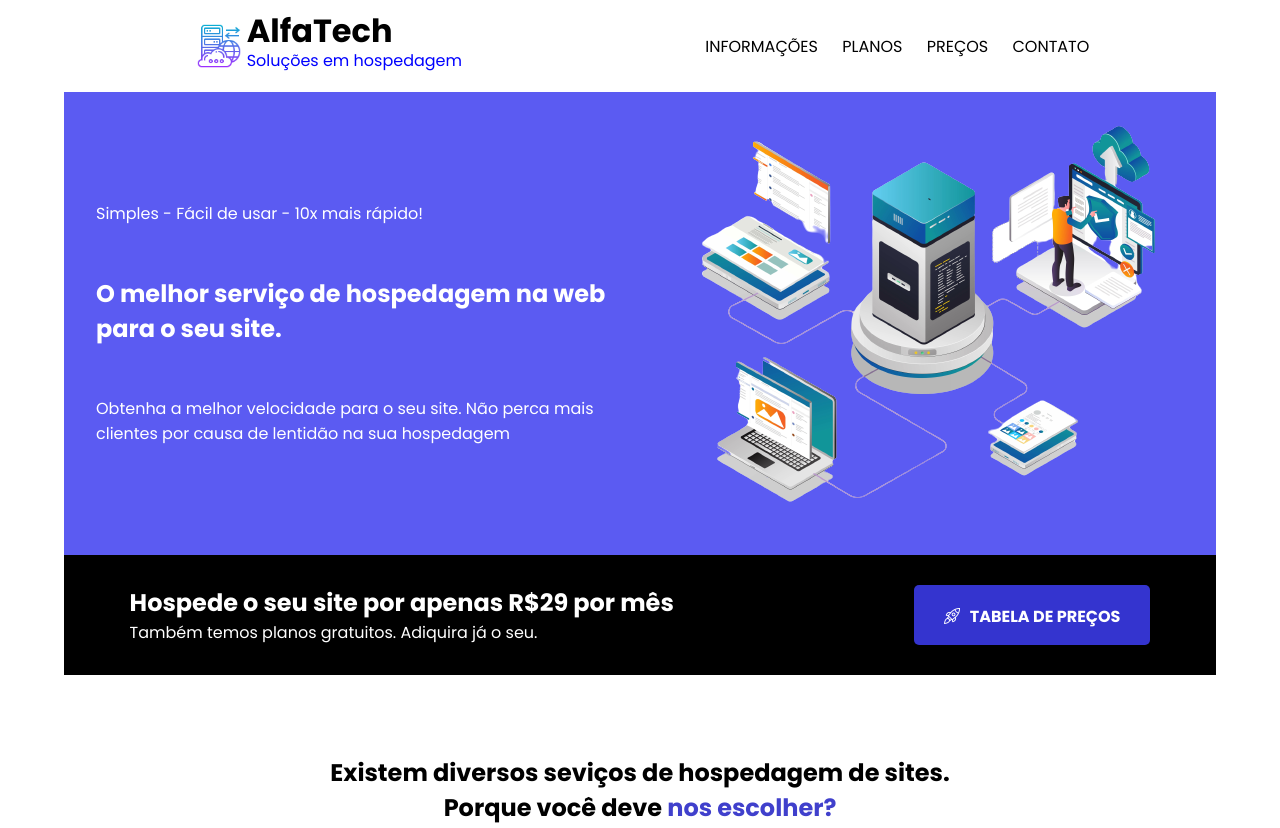
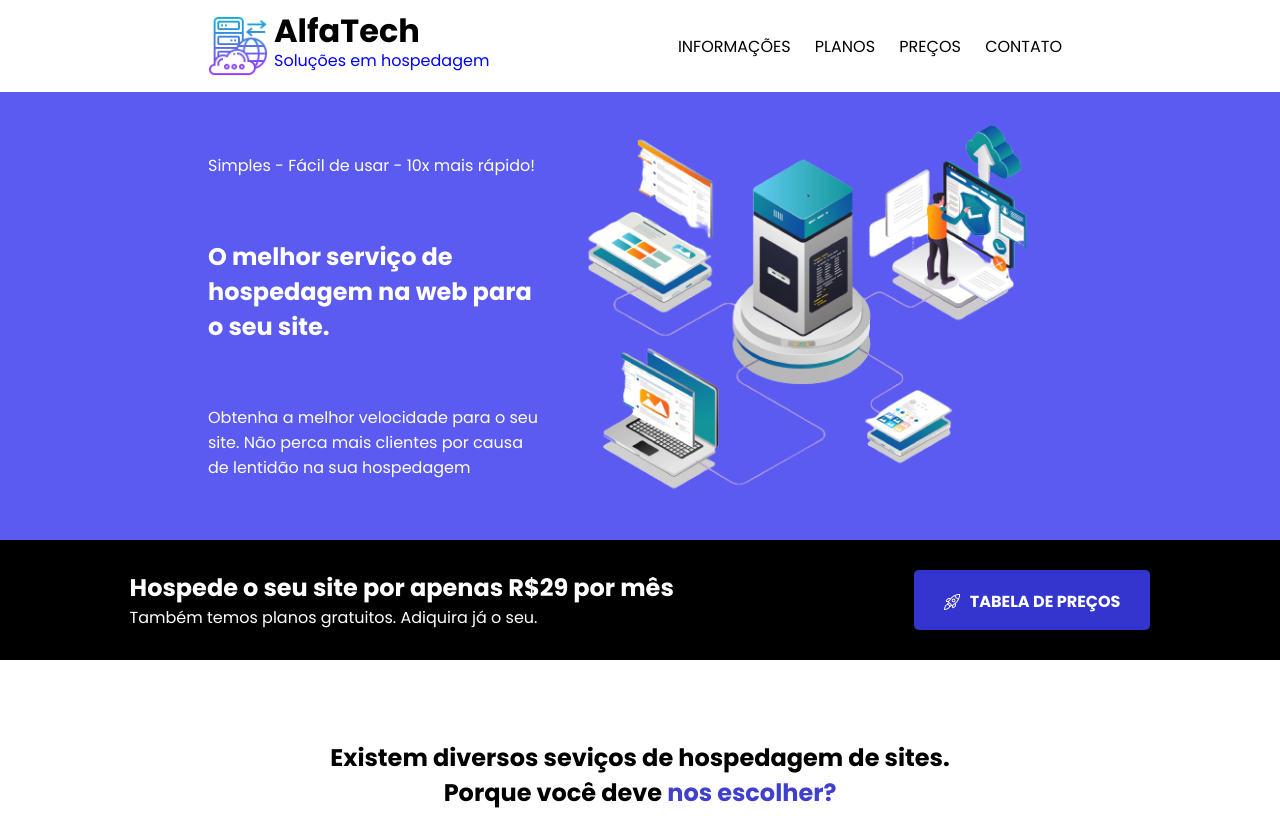
Before and after one commit to UirleandroSantos/ProjetoHopedagem, a plain HTML site: page index.html in a window 1280 px wide. Shown: the top 828 px of the page. Drawn offline with Linux system fonts and the light colour scheme.

Commit message:
alteração

```diff
--- a/index.html
+++ b/index.html
@@ -36,6 +36,7 @@
         </header>
     <main>
         <section class="banner">
+            <div class="limita-largura">
                 <div class="apresentacao">
                     <p>Simples - Fácil de usar - 10x mais rápido!</p>
                     <h1>O melhor serviço de hospedagem na web para o seu site.</h1>
@@ -43,6 +44,7 @@
                 </div>
                 <div class="imagem-principal">
                     <img src="./assets/imagem-banner.png" alt="">
+                </div>
             </div>
         </section>
         <section class="primeira-informacao">
--- a/style.css
+++ b/style.css
@@ -6,16 +6,18 @@
 }
 
 .container-geral{
-    width: 90%;
+    width: 100%;
     margin: auto;
 }
 /*Inicio do cabeçalho*/
 .cabecalho{
+    width: 70%;
+    margin: auto;
     /* background-color: red; */
     display: flex;
-    justify-content: space-around;
+    justify-content: space-between;
     align-items: center;
-    padding: 1rem 0;
+    padding: 1rem;
     position: relative;
 }
 .icon-menu{
@@ -31,7 +33,6 @@
 }
 .logo img{
     width: 60px;
-    padding-left: 1rem;
 }
 .titulo-subtitulo{
     line-height: 30px;
@@ -56,7 +57,7 @@
 
 @media (max-width: 768px) {
     *{
-        font-size: 52%;
+        font-size: 82.5%;
     }
     .cabecalho {
         justify-content: center;
@@ -95,27 +96,29 @@
 }
 
 /*Inicio do banner*/
-
 .banner{
     background-color: rgb(91, 91, 242);
-    width: 100%;
-    display: grid;
-    grid-template-columns: 50% 50%;
-    align-items: center;
-
+}
+.limita-largura{
+    /* background-color: pink; */
+    width: 70%;
+    padding: 0 1rem;
+    display: flex;
+    justify-content: center;
+    margin: auto;
 }
 .apresentacao{
     color: white;
     display: flex;
     flex-direction: column;
-    gap: 3.125rem;
-    margin: auto;
-    padding-left: 2rem;
+    justify-content: space-evenly;
+    width: 40%;
 }
 
 .imagem-principal{
     max-width: 100%;
     margin: auto;
+    margin-right: 0;
 }
 .imagem-principal img{
     width: 100%;
```
Lines whose indentation alone changed are shown as unchanged.
